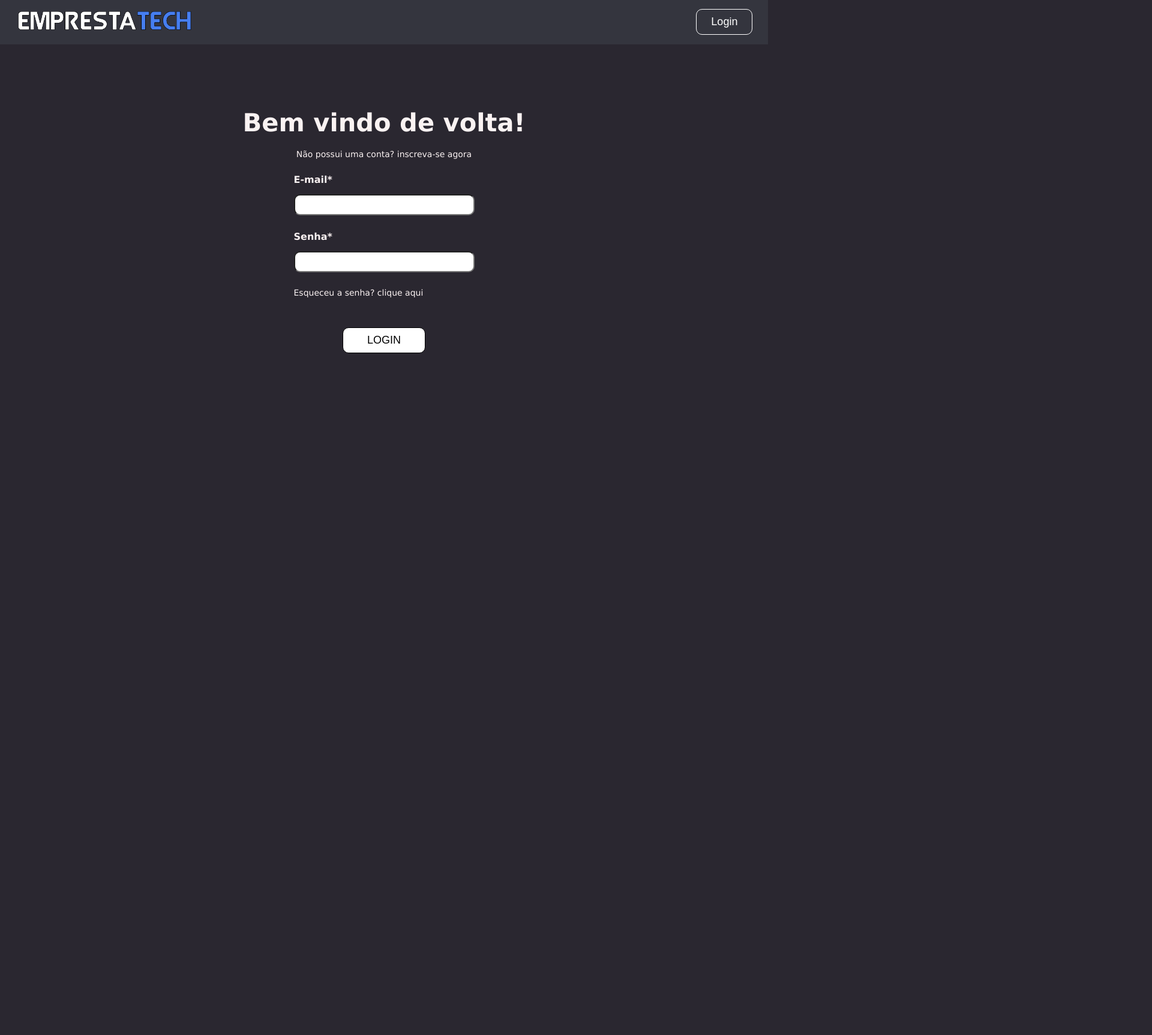
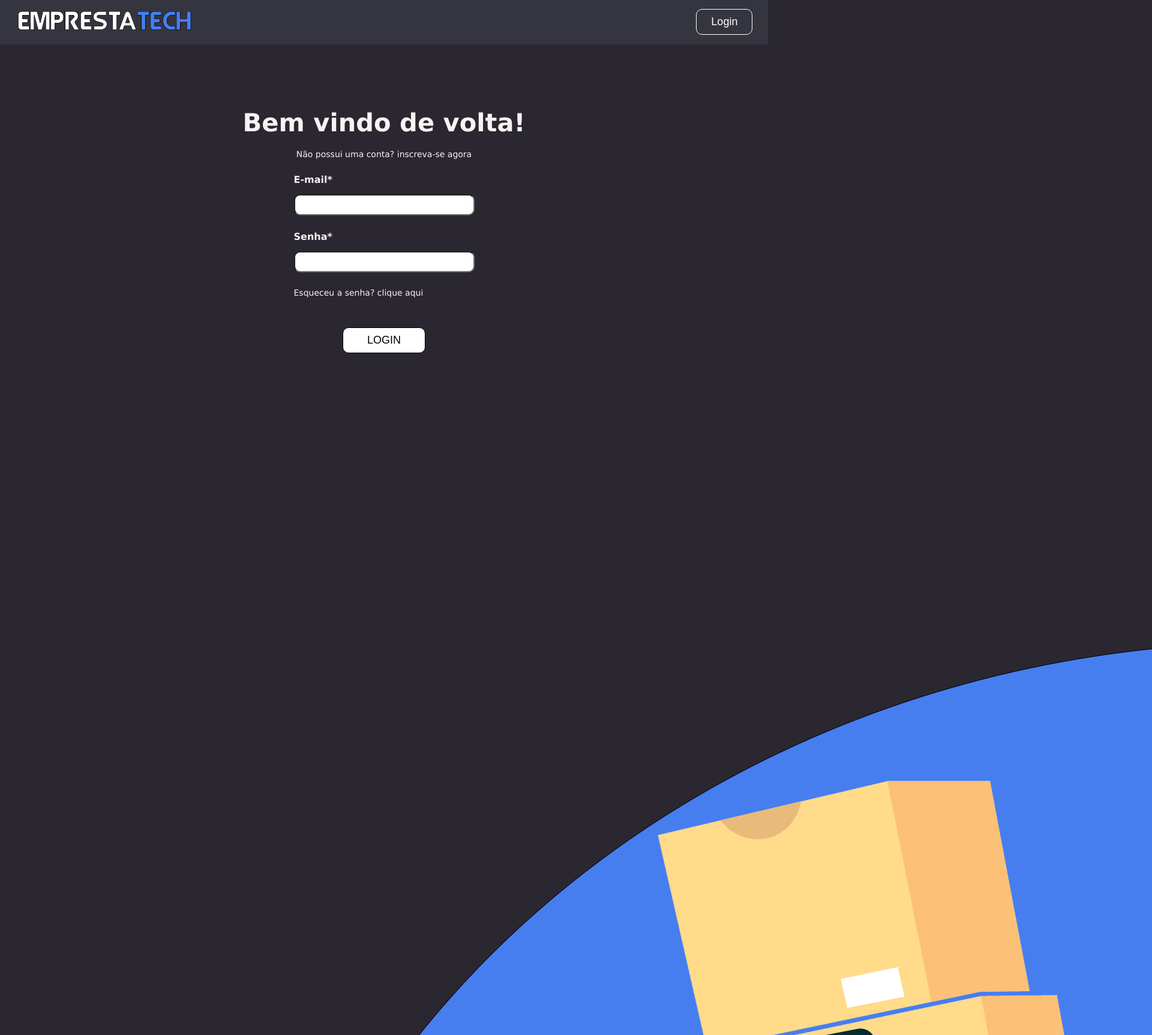
Before and after one commit to VictorHugofny/EMPRESTATECH, a Vue app: page /about in a window 1280 px wide. Shown: the top 1726 px of the page at 60% size, 1920 px wide, since content can reach past the window. Before the commit the page ends 800 px from the top, so only its background shows below. Built offline with nearby package versions, Linux system fonts and the light colour scheme.

Commit message:
Update AboutView.vue

```diff
--- a/src/views/AboutView.vue
+++ b/src/views/AboutView.vue
@@ -14,8 +14,10 @@
     <router-link to="/">
       <button>LOGIN</button>
     </router-link>
-
   </div>
+   <div class = 'principal'>
+      <img src="../assets/arte2.png" alt="">
+    </div>
 </template>
 
 <style scoped>
```
